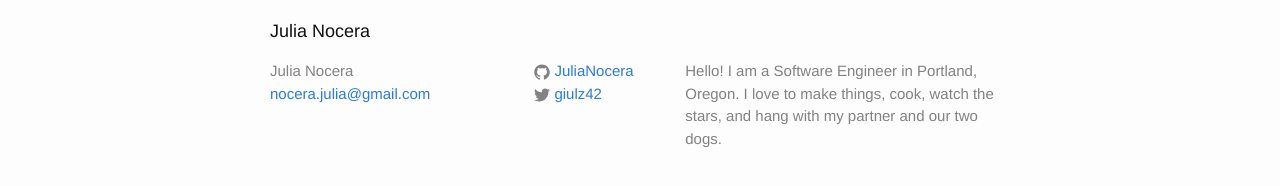
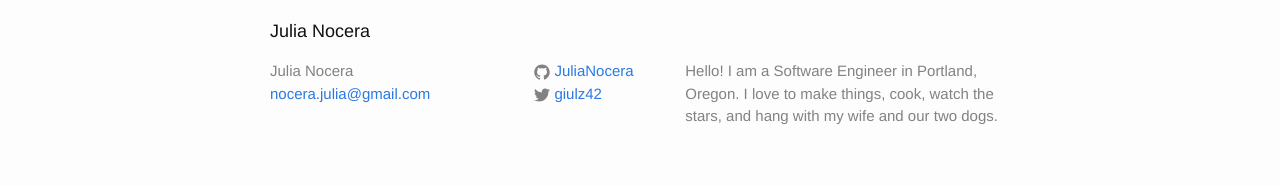
Before and after one commit to JuliaNocera/JuliaNocera.github.io, a Jekyll site: the page built from index.html, in a window 1280 px wide. Shown: the part 450-636 px from the top of the page. Built offline with Jekyll 4.4.1, drawn with Linux system fonts in a browser that asks for light colours.

Commit message:
married now

```diff
--- a/_config.yml
+++ b/_config.yml
@@ -2,7 +2,7 @@
 title: Julia Nocera
 email: nocera.julia@gmail.com
 description: > # this means to ignore newlines until "baseurl:"
-  Hello! I am a Software Engineer in Portland, Oregon. I love to make things, cook, watch the stars, and hang with my partner and our two dogs.
+  Hello! I am a Software Engineer in Portland, Oregon. I love to make things, cook, watch the stars, and hang with my wife and our two dogs.
 baseurl: "" # the subpath of your site, e.g. /blog/
 url: "http://yourdomain.com" # the base hostname & protocol for your site
 twitter_username: giulz42
```
